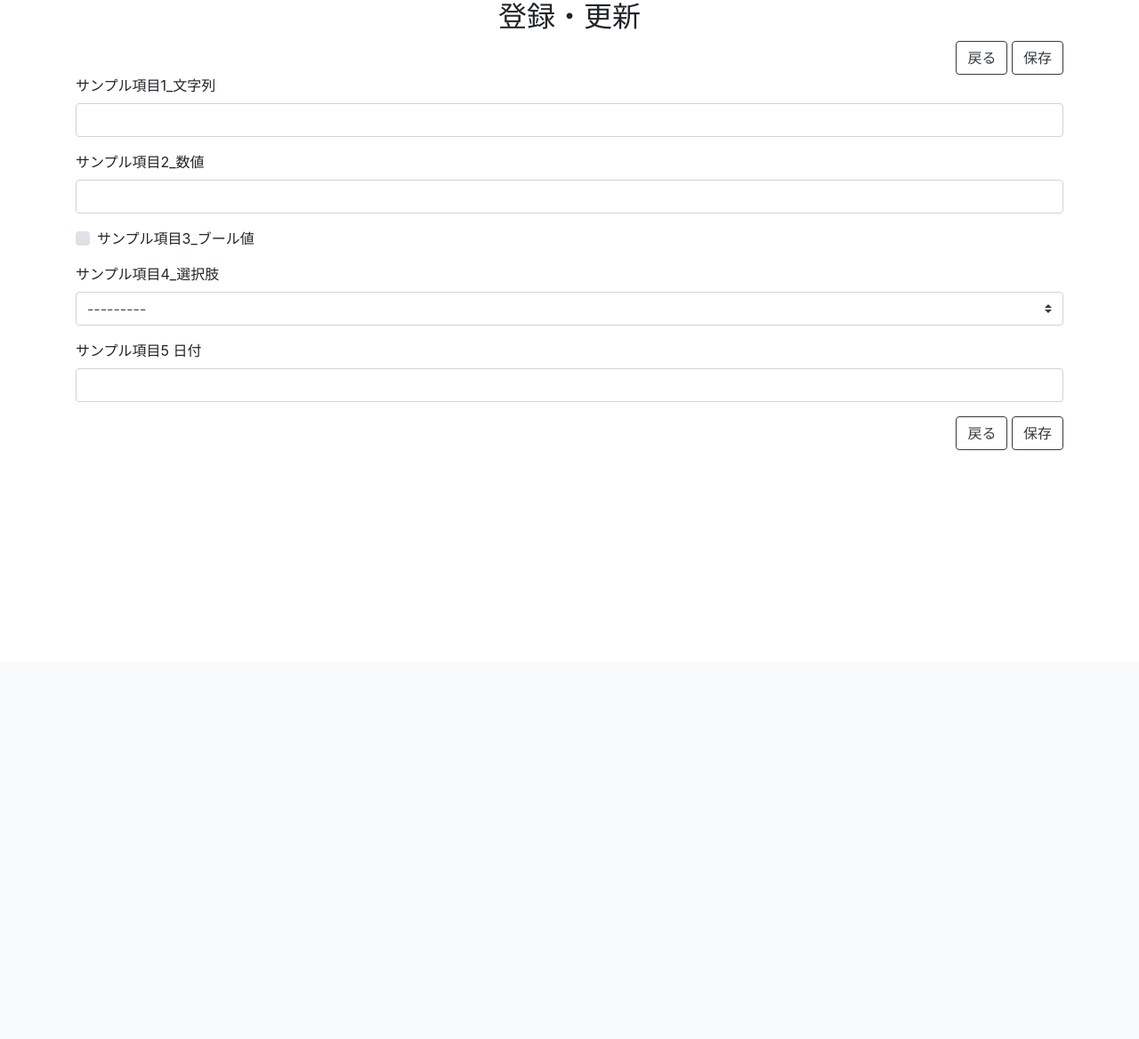
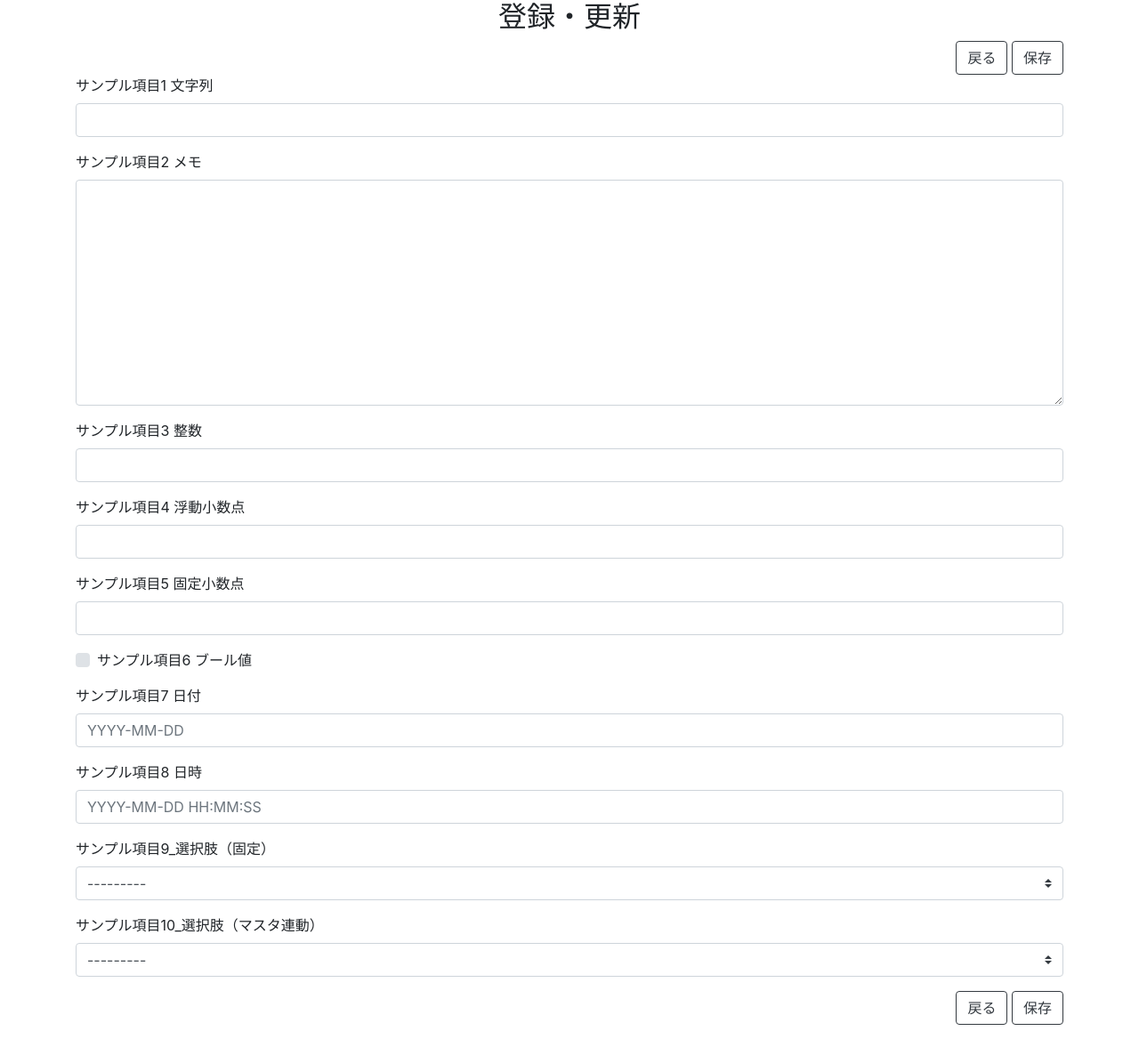
Before and after one commit to okoppe8/instant-django, a Django app: page /create/ in a window 1280 px wide. Shown: the part 56-1224 px from the top of the page at 89% size. Before the commit the page ends 562 px from the top, so only its background shows below. Run offline with Django 3.2, Linux system fonts and the light colour scheme; the visitor is signed in with stand-in values (Sample User, id 1); data comes from the database, SQL or seed files in the repository; some libraries are stand-ins or nearby versions.

Commit message:
サンプル項目を追加

```diff
--- a/app/filters.py
+++ b/app/filters.py
@@ -41,4 +41,10 @@ class ItemFilterSet(django_filters.FilterSet):
                     'lookup_expr': 'icontains',
                 },
             },
+            models.TextField: {
+                'filter_class': django_filters.CharFilter,
+                'extra': lambda f: {
+                    'lookup_expr': 'icontains',
+                },
+            },
         }
--- a/app/models.py
+++ b/app/models.py
@@ -14,43 +14,83 @@ class Item(models.Model):
 
     # サンプル項目1 文字列
     sample_1 = models.CharField(
-        verbose_name='サンプル項目1_文字列',
+        verbose_name='サンプル項目1 文字列',
         max_length=20,
         blank=True,
         null=True,
     )
 
-    # サンプル項目2 数値
-    sample_2 = models.IntegerField(
-        verbose_name='サンプル項目2_数値',
+    # サンプル項目2 メモ
+    sample_2 = models.TextField(
+        verbose_name='サンプル項目2 メモ',
         blank=True,
         null=True,
     )
 
-    # サンプル項目3 ブール値
-    sample_3 = models.BooleanField(
-        verbose_name='サンプル項目3_ブール値',
+    # サンプル項目3 整数
+    sample_3 = models.IntegerField(
+        verbose_name='サンプル項目3 整数',
+        blank=True,
+        null=True,
     )
 
-    # サンプル項目4 選択肢
-    sample_choice = (
+    # サンプル項目4 浮動小数点
+    sample_4 = models.FloatField(
+        verbose_name='サンプル項目4 浮動小数点',
+        blank=True,
+        null=True,
+    )
+
+    # サンプル項目5 固定小数点
+    sample_5 = models.DecimalField(
+        verbose_name='サンプル項目5 固定小数点',
+        max_digits=5,
+        decimal_places=2,
+        blank=True,
+        null=True,
+    )
+
+    # サンプル項目6 ブール値
+    sample_6 = models.BooleanField(
+        verbose_name='サンプル項目6 ブール値',
+    )
+
+    # サンプル項目7 日付
+    sample_7 = models.DateField(
+        verbose_name='サンプル項目7 日付',
+        blank=True,
+        null=True,
+    )
+
+    # サンプル項目8 日時
+    sample_8 = models.DateTimeField(
+        verbose_name='サンプル項目8 日時',
+        blank=True,
+        null=True,
+    )
+
+    # サンプル項目9 選択肢（固定）
+    sample_9_choice = (
         (1, '選択１'),
         (2, '選択２'),
         (3, '選択３'),
     )
 
-    sample_4 = models.IntegerField(
-        verbose_name='サンプル項目4_選択肢',
-        choices=sample_choice,
+    sample_9 = models.IntegerField(
+        verbose_name='サンプル項目9_選択肢（固定）',
+        choices=sample_9_choice,
         blank=True,
         null=True,
     )
 
-    # サンプル項目5 日付
-    sample_5 = models.DateField(
-        verbose_name='サンプル項目5 日付',
+    # サンプル項目9 選択肢（マスタ連動）
+    sample_10 = models.ForeignKey(
+        User,
+        verbose_name='サンプル項目10_選択肢（マスタ連動）',
         blank=True,
         null=True,
+        related_name='sample_10',
+        on_delete=models.SET_NULL,
     )
 
     # 以下、管理項目
@@ -62,7 +102,7 @@ class Item(models.Model):
         blank=True,
         null=True,
         related_name='CreatedBy',
-        on_delete=models.CASCADE,
+        on_delete=models.SET_NULL,
         editable=False,
     )
 
@@ -81,7 +121,7 @@ class Item(models.Model):
         blank=True,
         null=True,
         related_name='UpdatedBy',
-        on_delete=models.CASCADE,
+        on_delete=models.SET_NULL,
         editable=False,
     )
 
--- a/app/static/app/js/app.js
+++ b/app/static/app/js/app.js
@@ -1,6 +1,9 @@
 $(function () {
 
     // jQueryコード
+
+    // 時間系フィールドにはbootstrap-datepickerよbootstrap-datetimepickerの利用を推奨します。
+    // 参考 https://pypi.org/project/django-tempus-dominus/
 
     // Bootstrap Datepicker
     $('.dateinput').datepicker({
@@ -10,6 +13,10 @@ $(function () {
         autoclose: true,
         todayHighlight: true,
     });
+    $('.dateinput').attr('placeholder','YYYY-MM-DD');
+
+    $('.datetimeinput').attr('placeholder','YYYY-MM-DD HH:MM:SS');
+
 
     // 入力フォームでリターンキー押下時の送信を無効化
     // ※フィールド１個の時は無効
```
Also changed, not shown: app/templates/app/item_detail_contents.html (+63 -23 lines), app/templates/app/item_filter.html (+8 -23 lines), app/migrations/0001_initial.py.
